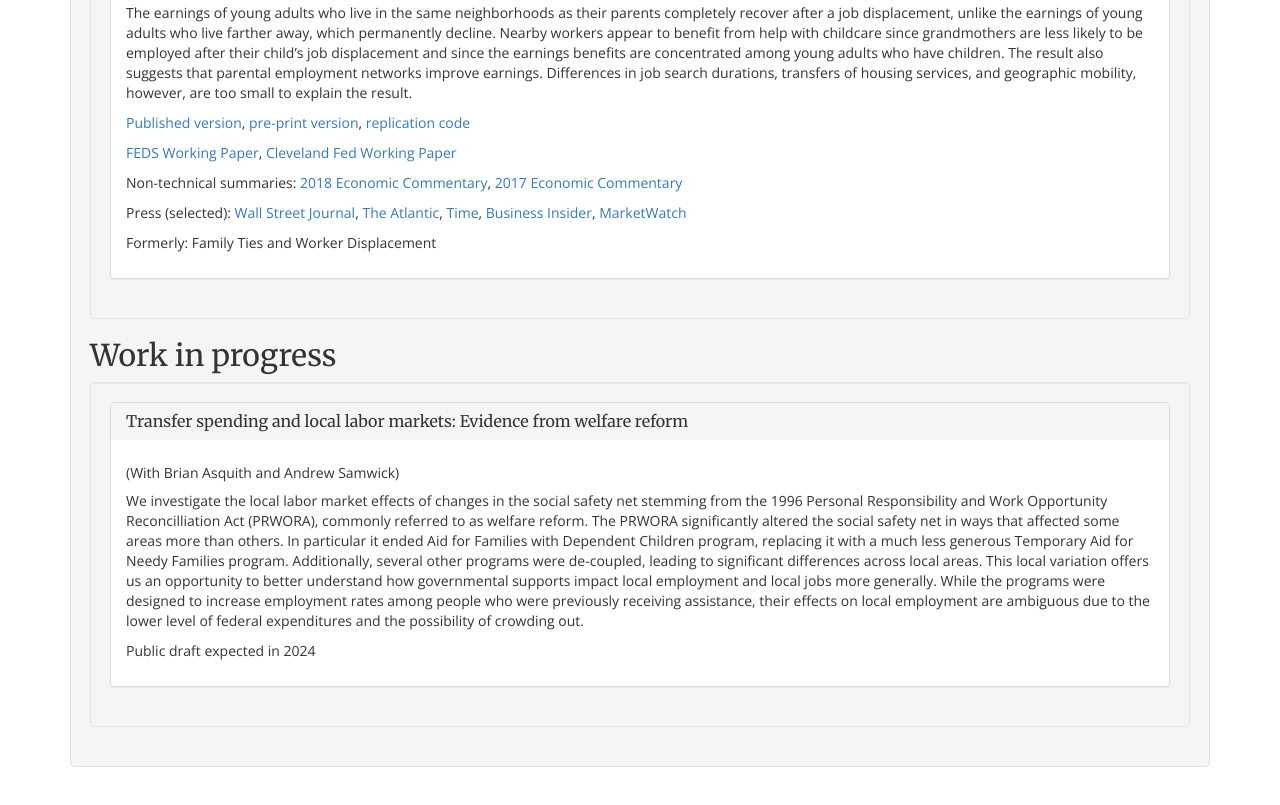
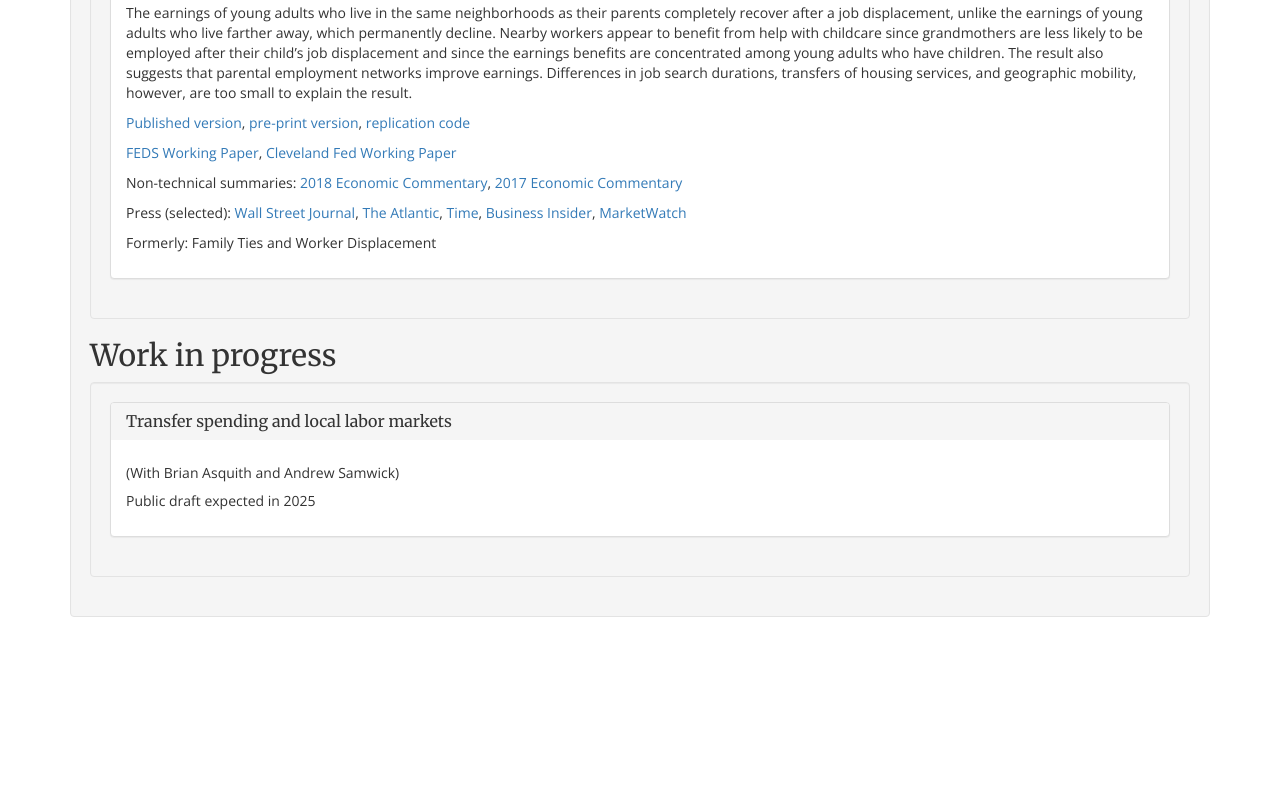
Before and after one commit to MZabek/MZabek.github.io, a plain HTML site: page index.html in a window 1280 px wide. Shown: the part 2104-2909 px from the top of the page. After the commit the page ends 2761 px from the top, so only its background shows below. Drawn offline with nearby package versions, Linux system fonts and the light colour scheme.

Commit message:
Misc updates

```diff
--- a/index.html
+++ b/index.html
@@ -151,7 +151,7 @@
                               onclick="trackOutboundLink('./pdf/240129LimZabekWhatMakes.pdf');
                               return false;">
                               Full text</a></p>
-                      <h5> Under revisions</h5>
+                      <h5> Submitted</h5>
                   </div>
 			    </div>
                 <div class="panel panel-default">
@@ -344,12 +344,11 @@
                 <div class="panel panel-default">
                   <div class="panel-heading">
                       <!--a data-toggle="collapse" data-parent="#Papers" href="#PaperTwo" class=""-->
-                      <h3 class="panel-title">Transfer spending and local labor markets: Evidence from welfare reform</h3>
+                      <h3 class="panel-title">Transfer spending and local labor markets</h3>
                   </div>
                   <div id="PaperTwo" class="panel-body">
                       <h5>(With Brian Asquith and Andrew Samwick)</h5>
-                      <p> We investigate the local labor market effects of changes in the social safety net stemming from the 1996 Personal Responsibility and Work Opportunity Reconcilliation Act (PRWORA), commonly referred to as welfare reform. The PRWORA significantly altered the social safety net in ways that affected some areas more than others. In particular it ended Aid for Families with Dependent Children program, replacing it with a much less generous Temporary Aid for Needy Families program. Additionally, several other programs were de-coupled, leading to significant differences across local areas. This local variation offers us an opportunity to better understand how governmental supports impact local employment and local jobs more generally. While the programs were designed to increase employment rates among people who were previously receiving assistance, their effects on local employment are ambiguous due to the lower level of federal expenditures and the possibility of crowding out. <p>
-                      <p>Public draft expected in 2024</p>
+                      <p>Public draft expected in 2025</p>
                   </div>
                 </div>
         </div>
```
Also changed, not shown: 1 other file.
